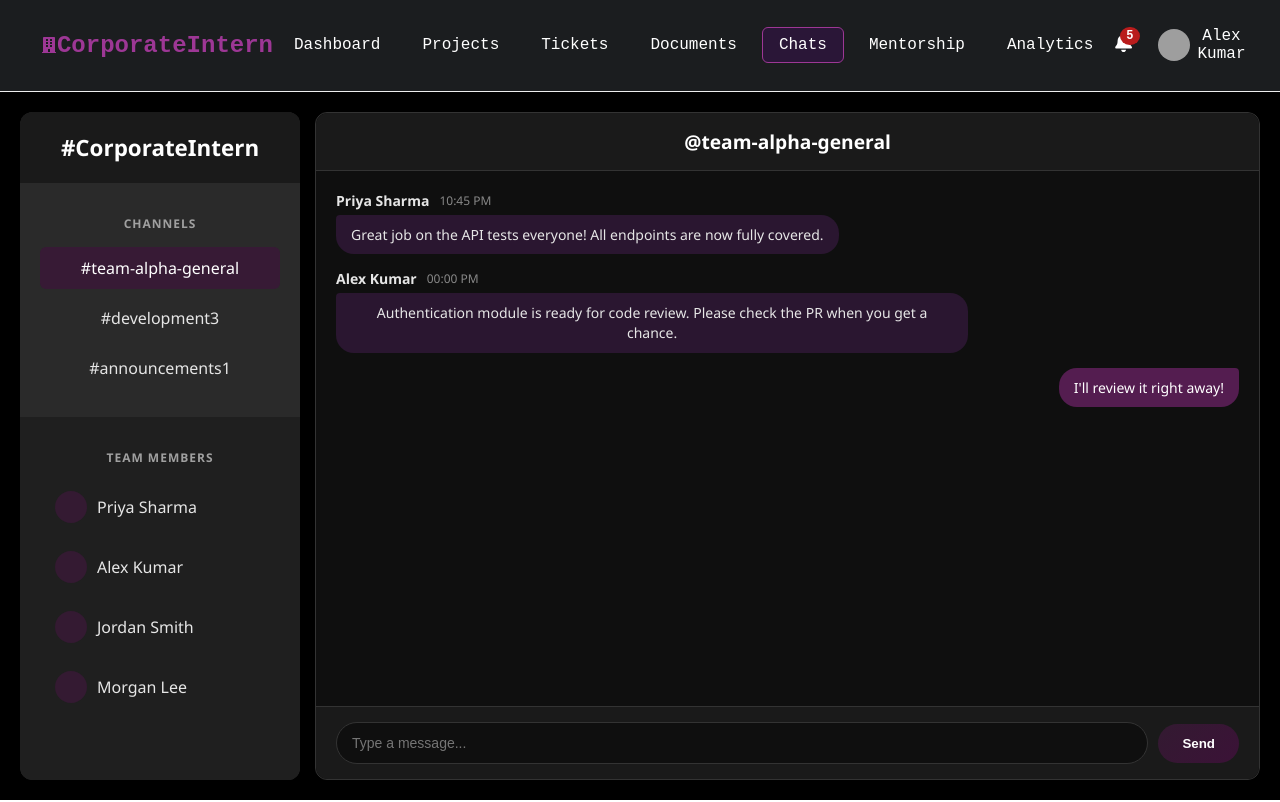
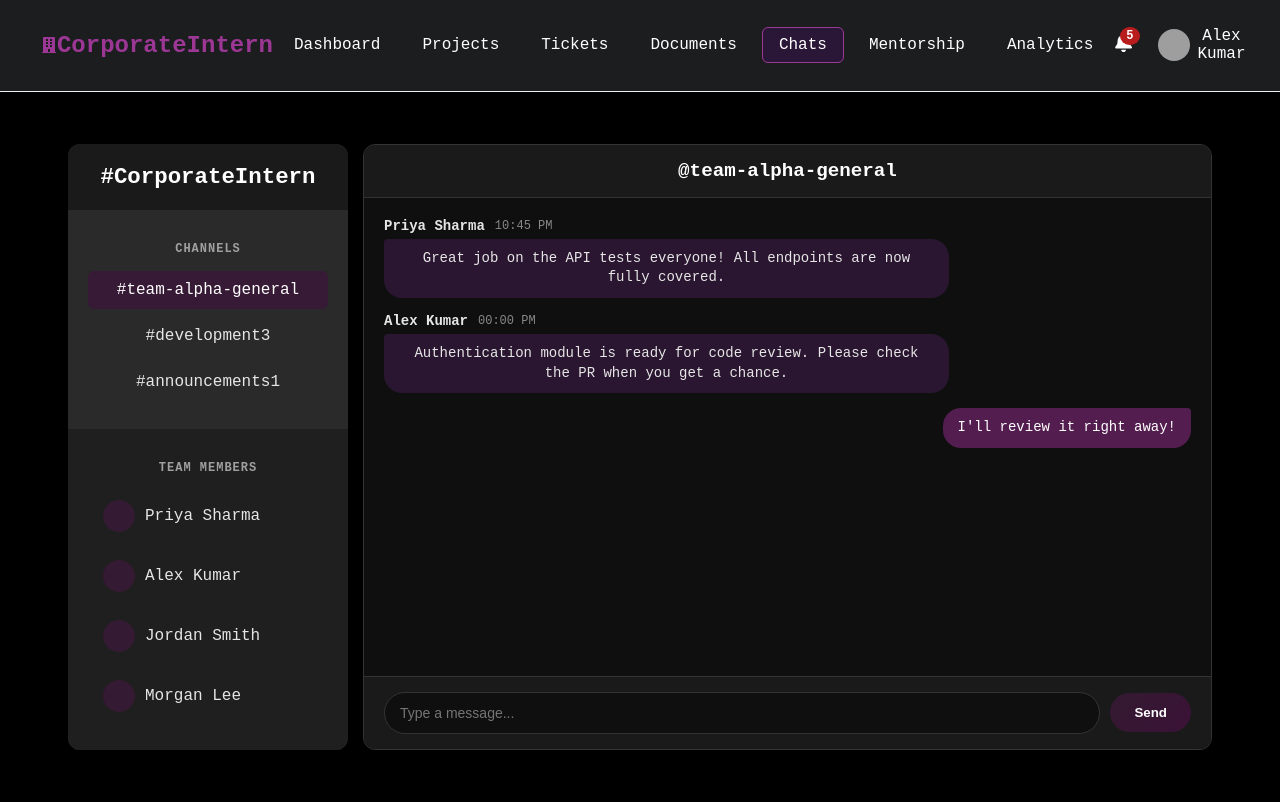
Before and after one commit to etikivishwas/corporateIntern, a React (Create React App) app: page /chats in a window 1280 px wide. Built offline with nearby package versions, Linux system fonts and the light colour scheme; grey boxes are pictures that could not be loaded.

Commit message:
changes made like padding and font-family

```diff
--- a/src/pages/Analytics/styles.modular.css
+++ b/src/pages/Analytics/styles.modular.css
@@ -4,13 +4,13 @@
   flex-direction: column;
   min-height: 100vh;
   background-color: #000000;
-  font-family: 'Segoe UI', Tahoma, Geneva, Verdana, sans-serif;
+  font-family: "Giestmono", monospace;
   color: #e6e6e6;
 }
 
 .analytics-content {
   flex: 1;
-  padding: 20px;
+  padding: 2rem 3rem;
   margin-top: 20px;
 }
 
--- a/src/pages/Chats/styles.modular.css
+++ b/src/pages/Chats/styles.modular.css
@@ -4,16 +4,17 @@
   flex-direction: column;
   min-height: 100vh;
   background-color: black;
-  font-family: 'Segoe UI', Tahoma, Geneva, Verdana, sans-serif;
+  font-family: "Giestmono", monospace;
 }
 
 .chat-app-container {
   display: flex;
   flex: 1;
   margin: 20px;
-  gap: 15px; /* Space between left and right divs */
+  gap: 15px;
   border-radius: 12px;
   overflow: hidden;
+  padding: 2rem 3rem;
 }
 
 /* Sidebar Styles */
--- a/src/pages/Mentorship/styles.modular.css
+++ b/src/pages/Mentorship/styles.modular.css
@@ -1,16 +1,16 @@
-/* Updated CSS with row-first flow for cards */
+
 .mentorship-container {
   display: flex;
   flex-direction: column;
   min-height: 100vh;
   background-color: black;
-  font-family: 'Segoe UI', Tahoma, Geneva, Verdana, sans-serif;
+  font-family: "Giestmono", monospace;
   color: #e6e6e6;
 }
 
 .mentorship-content {
   flex: 1;
-  padding: 20px;
+  padding: 2rem 3rem;
   margin-top: 20px;
 }
 
```
